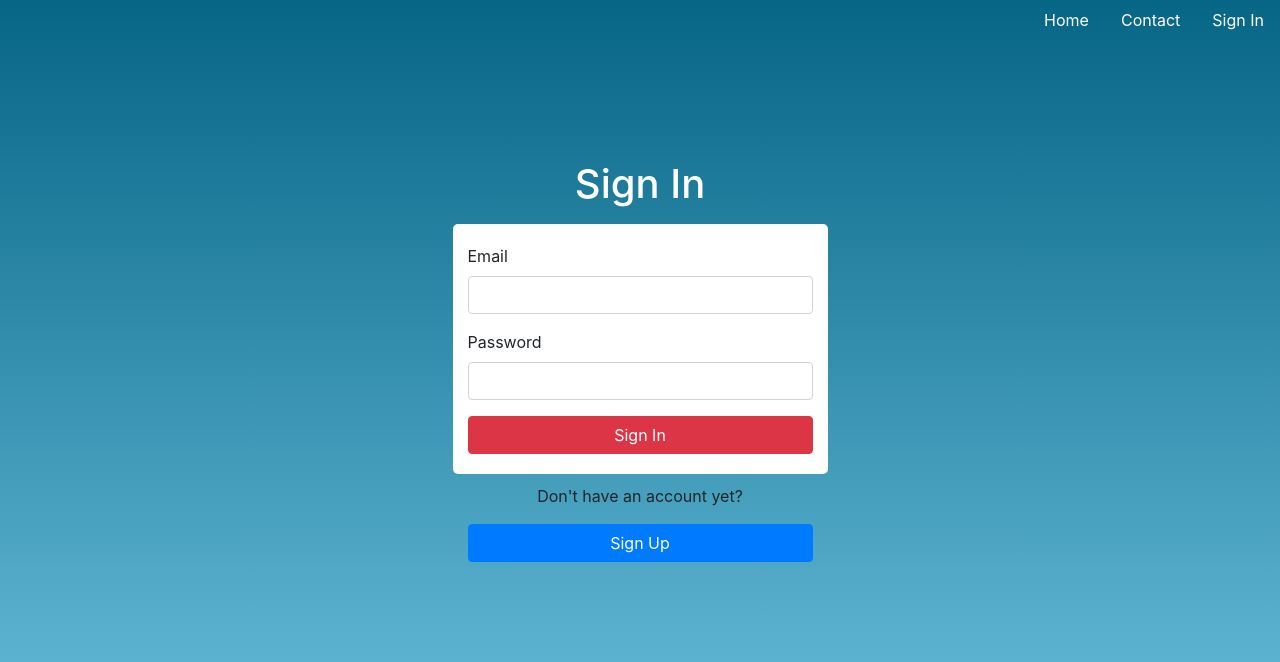
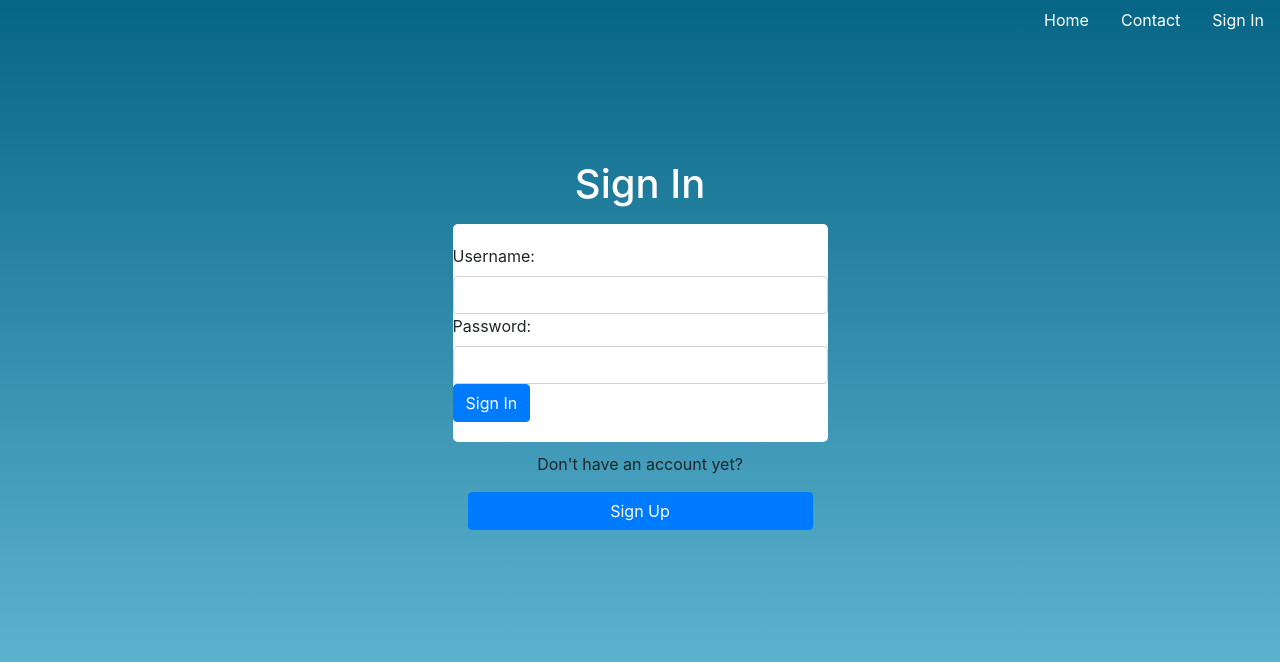
Before and after one commit to Official3173/energy-site, a Django app: page /images/sign_in/ in a window 1280 px wide. Shown: the top 662 px of the page. Run offline with Django 3.2, Linux system fonts and the light colour scheme; some libraries are stand-ins or nearby versions.

```diff
--- a/mywebsite/images/forms.py
+++ b/mywebsite/images/forms.py
@@ -28,3 +28,7 @@ class SignUpForm(forms.Form):
     first_name = forms.CharField(label='First Name', widget=forms.TextInput(attrs={'class': 'form-control'}))
     last_name = forms.CharField(label='First Name', widget=forms.TextInput(attrs={'class': 'form-control'}))
     password = forms.CharField(label='Password', widget=forms.PasswordInput(attrs={'class': 'form-control'}))
+
+class SignInForm(forms.Form):
+     username = forms.CharField(label='Username', widget=forms.TextInput(attrs={'class': 'form-control'}))
+     password = forms.CharField(label='Password', widget=forms.PasswordInput(attrs={'class': 'form-control'}))
--- a/mywebsite/images/templates/images/sign in.html
+++ b/mywebsite/images/templates/images/sign in.html
@@ -30,9 +30,12 @@
 
         <div class="center-div">
             <h1 class="signup-text">Sign In</h1>
-            <form class="form-centered">
+            <form class="form-centered" method="POST">
 
-                <div class="form-group col-12">
+                {% csrf_token %}
+                {{ form }}
+
+                <!-- <div class="form-group col-12">
                     <label>Email</label>
                     <input type="text" class="form-control">
                 </div>
@@ -46,9 +49,11 @@
 
                 <div class="container-fluid center-div">
                     <button type="button" class="signup-btn btn btn-danger form-field" onclick="">Sign In</button>
-                </div>
+                </div> -->
+                <button type="submit" class="signup-btn btn btn-primary">Sign In</button>
+            </form>
 
-            </form>
+
             <p class="text-center" style="padding-top: 10px;"> Don't have an account yet?</p>
             <div class="container-fluid center-div">
                     <button class="signup-btn btn btn-primary" onclick= "goToSignUp();" >Sign Up</button>
--- a/mywebsite/images/views.py
+++ b/mywebsite/images/views.py
@@ -1,6 +1,6 @@
 from django.http import HttpResponse
 from django.shortcuts import render, redirect
-from .forms import ContactForm, SignUpForm
+from .forms import ContactForm, SignUpForm, SignInForm
 from django.contrib.auth import authenticate, login
 from .imageOverlay import ImageOverlay
 from django.contrib.auth.models import User
@@ -11,7 +11,10 @@ from django.contrib.auth.forms import UserCreationForm
 from PIL import Image, ImageDraw, ImageFont
 
 def index(request):
-    return render(request, 'images/homepage.html')
+
+    if request.user.is_authenticated:
+        username = request.user.first_name
+    return render(request, 'images/homepage.html', {'js_username': username})
 
 def answer(request):
     return render(request, 'images/answer.html')
@@ -40,8 +43,23 @@ def form(request):
 
 def sign_in (request):
 
+    if request.method == 'POST':
+        form = SignInForm(request.POST)
+        if form.is_valid():
+            username = request.POST['username']
+            password = request.POST['password']
 
-    return render(request, 'images/sign in.html')
+            user = authenticate(request, username=username, password=password)
+
+            if user is not None:
+                login(request, user)
+                return redirect('/images' )
+
+            else:
+                return HttpResponse('<h1>Mission Failed!</h1>')
+
+    form = SignInForm()
+    return render(request, 'images/sign in.html', {'form': form })
 
 def sign_up (request):
 
```
Also changed, not shown: mywebsite/images/templates/images/homepage.html (+1 -17 lines), mywebsite/db.sqlite3.
